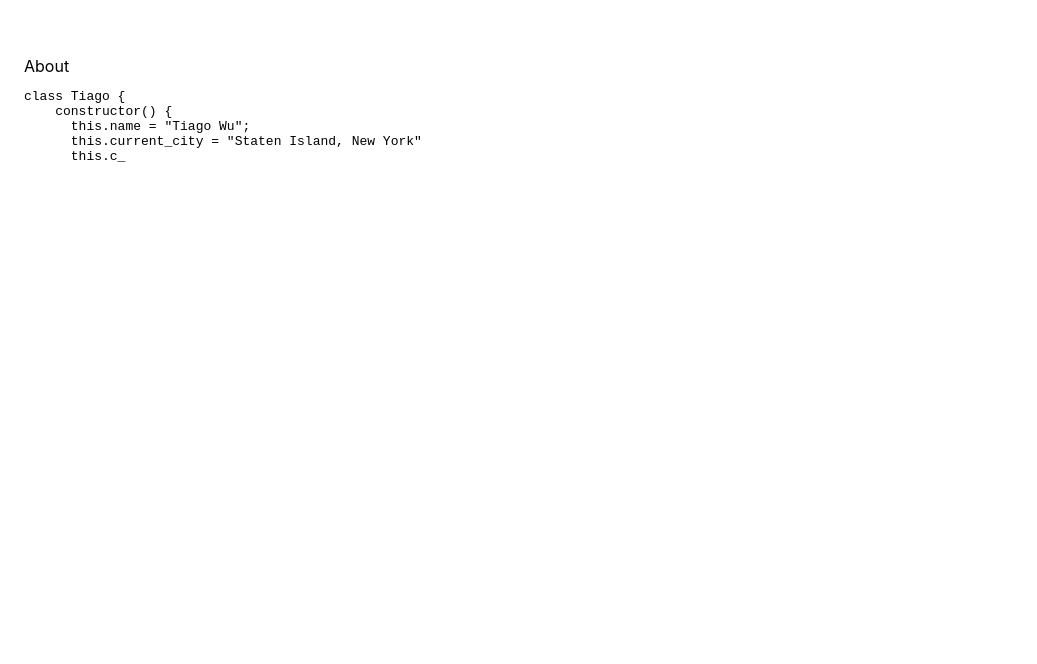
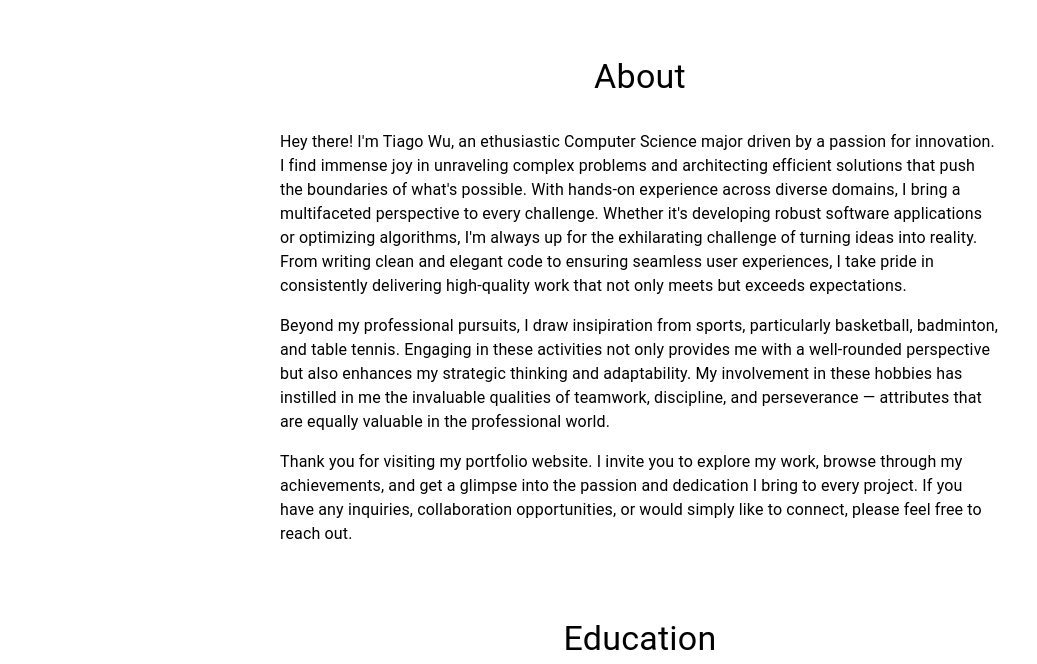
Before and after one commit to tiagowu/portfolio-website, a React (Create React App) app: page / in a window 1280 px wide. Shown: the part 816-1480 px from the top of the page, without its empty margins (0-1037 px from the left). Built offline with nearby package versions, Linux system fonts and the light colour scheme; no server answers.

Commit message:
Remove typewriter effect and import about data for display

```diff
--- a/src/components/About.jsx
+++ b/src/components/About.jsx
@@ -1,70 +1,18 @@
-import React, { useState, useEffect } from "react";
-import { Box, Container } from "@mui/material";
+import { aboutData } from "../data/AboutData";
+import { Box, Container, Typography } from "@mui/material";
 
 const About = () => {
-  const [text, setText] = useState("");
-  const [index, setIndex] = useState(0);
-  const [isTypingFinished, setIsTypingFinished] = useState(false);
-
-  const about = `class Tiago {
-    constructor() {
-      this.name = "Tiago Wu";
-      this.current_city = "Staten Island, New York"
-      this.college = "Stony Brook University";
-      this.expected_graduation_date = "May 2024";
-      this.projects = <a href="#projects">viewProjects()</a>;
-      this.skills = <a href="#skills">viewSkills()</a>;
-      this.interests_and_hobbies = [];
-    }\n}`;
-
-  useEffect(() => {
-    let typingInterval;
-
-    const startTyping = () => {
-      typingInterval = setInterval(() => {
-        if (index < about.length) {
-          if (about.charAt(index) === "<") {
-            const closingBracketIndex = about.indexOf(">", index);
-            const tag = about.substring(index, closingBracketIndex + 1);
-            setText((prevText) => prevText + tag);
-            setIndex(closingBracketIndex);
-          } else {
-            setText((prevText) => prevText + about.charAt(index));
-          }
-
-          setIndex((prevIndex) => prevIndex + 1);
-        } else {
-          clearInterval(typingInterval);
-          setIsTypingFinished(true);
-        }
-      }, 50);
-    };
-
-    startTyping();
-
-    if (isTypingFinished) {
-      setTimeout(() => {
-        setText("");
-        setIndex(0);
-        setIsTypingFinished(false);
-        startTyping();
-      }, 20000);
-    }
-
-    return () => {
-      clearInterval(typingInterval);
-    };
-  }, [about, index, isTypingFinished]);
-
   return (
-    <>
-      <Container sx={{ height: "100vh", paddingTop: "72px" }} id="about">
+    <Container id="about" sx={{ paddingTop: "72px" }}>
+      <Typography variant="h4" align="center" pb="32px">
         About
-        <Box>
-          <pre dangerouslySetInnerHTML={{ __html: text + (index !== about.length ? "_" : "") }} />
-        </Box>
-      </Container>
-    </>
+      </Typography>
+      <Box sx={{ display: "flex", flexDirection: "column", margin: "auto", maxWidth: "720px", gap: "16px" }}>
+        {aboutData.map((text, index) => (
+          <Typography key={index}>{text}</Typography>
+        ))}
+      </Box>
+    </Container>
   );
 };
 
```
